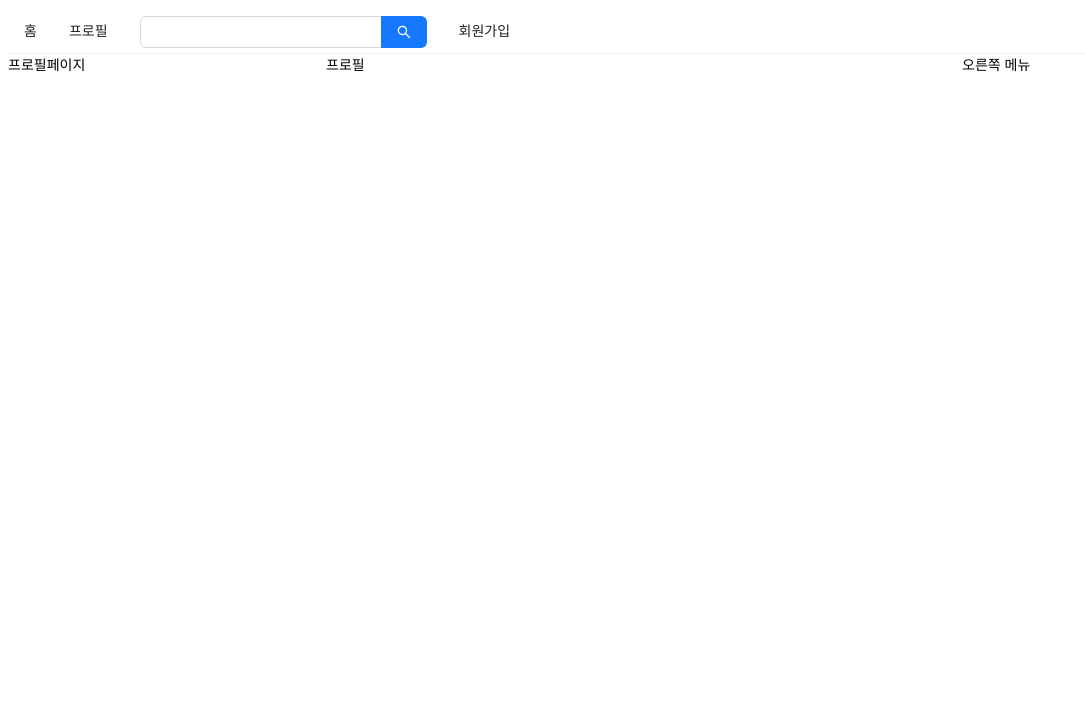
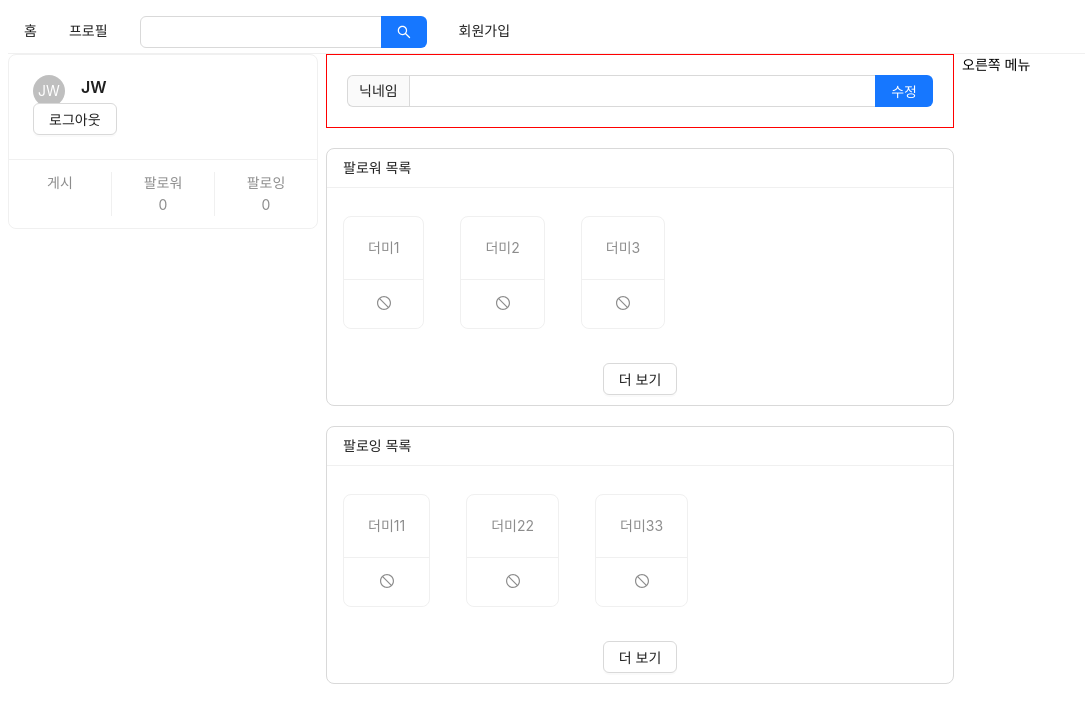
Before and after one commit to leejeawon92/Next_SNS, a Next.js app in the folder front/: page /profile in a window 1280 px wide. Both pictures are taken after typing "Sample", "Sample" into the empty fields and a click on the button "로그인". Shown: the top 722 px of the page, without its empty margins (0-1085 px from the left). Built offline with nearby package versions, Linux system fonts and the light colour scheme.

Commit message:
profile page

```diff
--- a/front/components/AppLayout.js
+++ b/front/components/AppLayout.js
@@ -30,7 +30,7 @@
       </Menu>
       <Row gutter={8}>
         <Col xs={24} md={6} >
-          {isLoggedIn ? <UserProfile /> : <LoginForm setIsLoggedIn={setIsLoggedIn} />}
+          {isLoggedIn ? <UserProfile setIsLoggedIn={setIsLoggedIn} /> : <LoginForm setIsLoggedIn={setIsLoggedIn} />}
         </Col>
         <Col xs={24} md={12}>{children}</Col>
         <Col xs={24} md={6} >오른쪽 메뉴</Col>
--- /dev/null
+++ b/front/components/FollowList.js
@@ -0,0 +1,31 @@
+import React from 'react';
+import {List, Button,Card} from 'antd';
+import {StopOutlined} from '@ant-design/icons';
+import PropTypes from 'prop-types';
+
+const FollowList = ({header, data}) => {
+  return (
+    <List
+      style={{marginBottom: 20}}
+      grid={{gutter: 4, xs:2, md:3}}
+      size='small'
+      header={<div>{header}</div>}
+      loadMore={<div style={{textAlign: 'center', margin: '10px 0'}}><Button>더 보기</Button></div>}
+      bordered
+      dataSource={data}
+      renderItem={(item)=>(
+        <List.Item style={{marginTop: 20}}>
+          <Card actions={[<StopOutlined key="stop" /> ]}>
+            <Card.Meta description={item.nickname} />
+          </Card>
+        </List.Item>
+      )}
+    />
+  )
+}
+FollowList.PropTypes = {
+  header: PropTypes.string.isRequired,
+  date: PropTypes.array.isRequired
+}
+
+export default FollowList;
--- /dev/null
+++ b/front/components/NicknameEditForm.js
@@ -0,0 +1,20 @@
+import React, {useMemo} from 'react';
+import {Form, Input} from 'antd';
+
+const NicknameEditForm = () => {
+  const style = useMemo(()=>({
+    marginBottom: '20px',
+    border: '1px solid red',
+    padding: '20px'
+  }),[])
+
+  return (
+    <Form style={style}>
+      <Input.Search addonBefore='닉네임' enterButton='수정' />
+    </Form>
+
+  )
+
+}
+
+export default NicknameEditForm;
--- a/front/components/UserProfile.js
+++ b/front/components/UserProfile.js
@@ -1,10 +1,20 @@
-import React from 'react';
+import React, { useCallback } from 'react';
+import {Card, Avatar,Button} from 'antd';
 
-const UserProfile  = () => {
+const UserProfile  = ({setIsLoggedIn}) => {
+  const onLogOut = useCallback(()=>{
+    setIsLoggedIn(false);
+  }, [])
   return (
-    <>
-      <div>프로필페이지</div>
-    </>
+    <Card actions={[
+      <div key='twit'>게시<br/></div>,
+      <div key='followings'>팔로워<br/>0</div>,
+      <div key='followings'>팔로잉<br/>0</div>
+    ]}>
+      <Card.Meta avatar={<Avatar>JW</Avatar>} title="JW" />
+      <Button onClick={onLogOut}>로그아웃</Button>
+    </Card>
+
   )
 }
 
--- a/front/pages/profile.js
+++ b/front/pages/profile.js
@@ -1,14 +1,24 @@
 import React from 'react';
 import Head from 'next/head';
 import AppLayout from '../components/AppLayout';
+import NicknameEditForm from '../components/NicknameEditForm';
+import FollowList from '../components/FollowList';
 
 const Profile  = () => {
+  const followerList = [{nickname: '더미1'}, {nickname: '더미2'}, {nickname: '더미3'}]
+  const followingList = [{nickname: '더미11'}, {nickname: '더미22'}, {nickname: '더미33'}]
+
+
   return (
     <>
     <Head>
       <title>내 프로필 | SNS </title>
     </Head>
-    <AppLayout><div>프로필</div></AppLayout>
+    <AppLayout>
+      <NicknameEditForm />
+      <FollowList header='팔로워 목록' data={followerList} />
+      <FollowList header='팔로잉 목록' data={followingList} />
+    </AppLayout>
     </>
   )
 }
```
